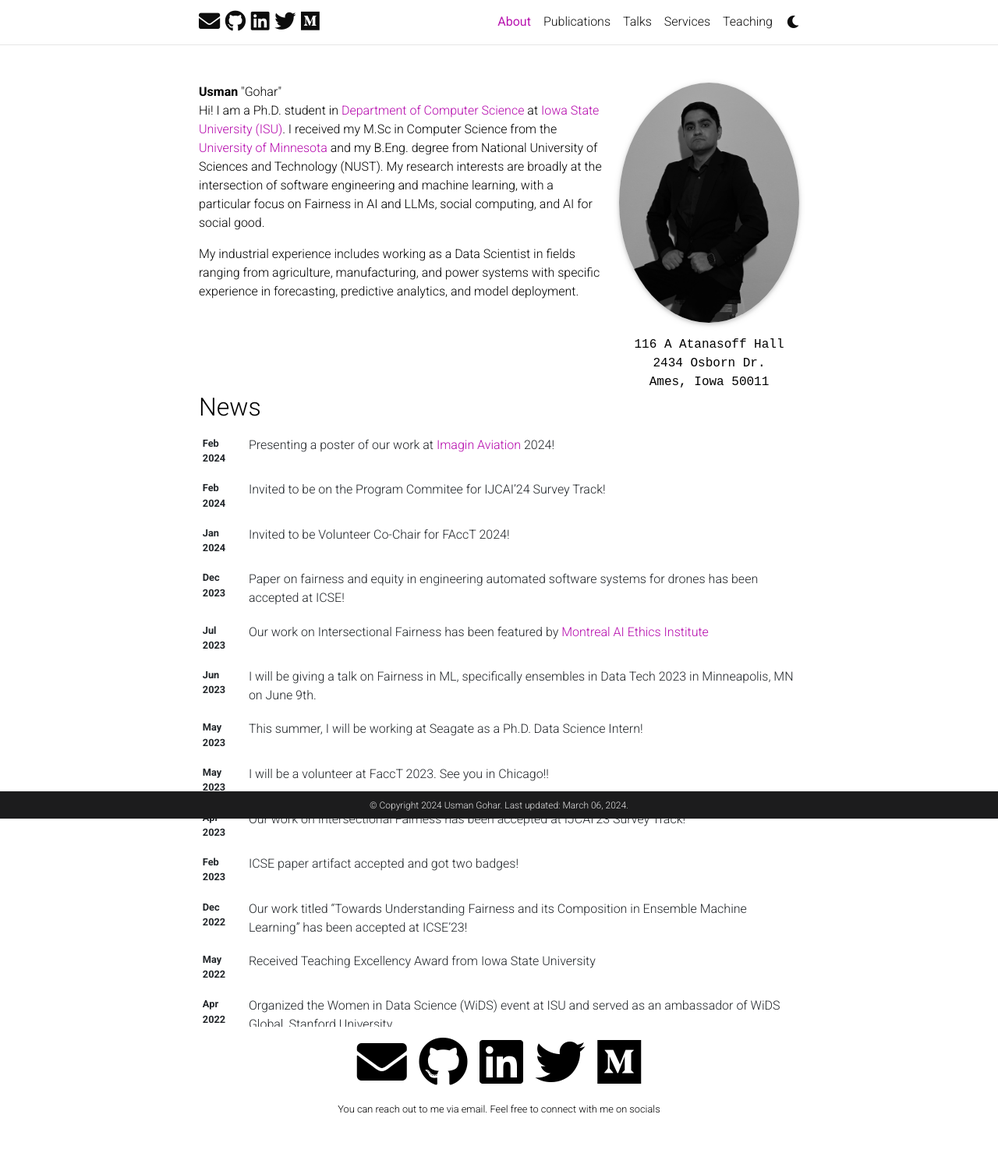
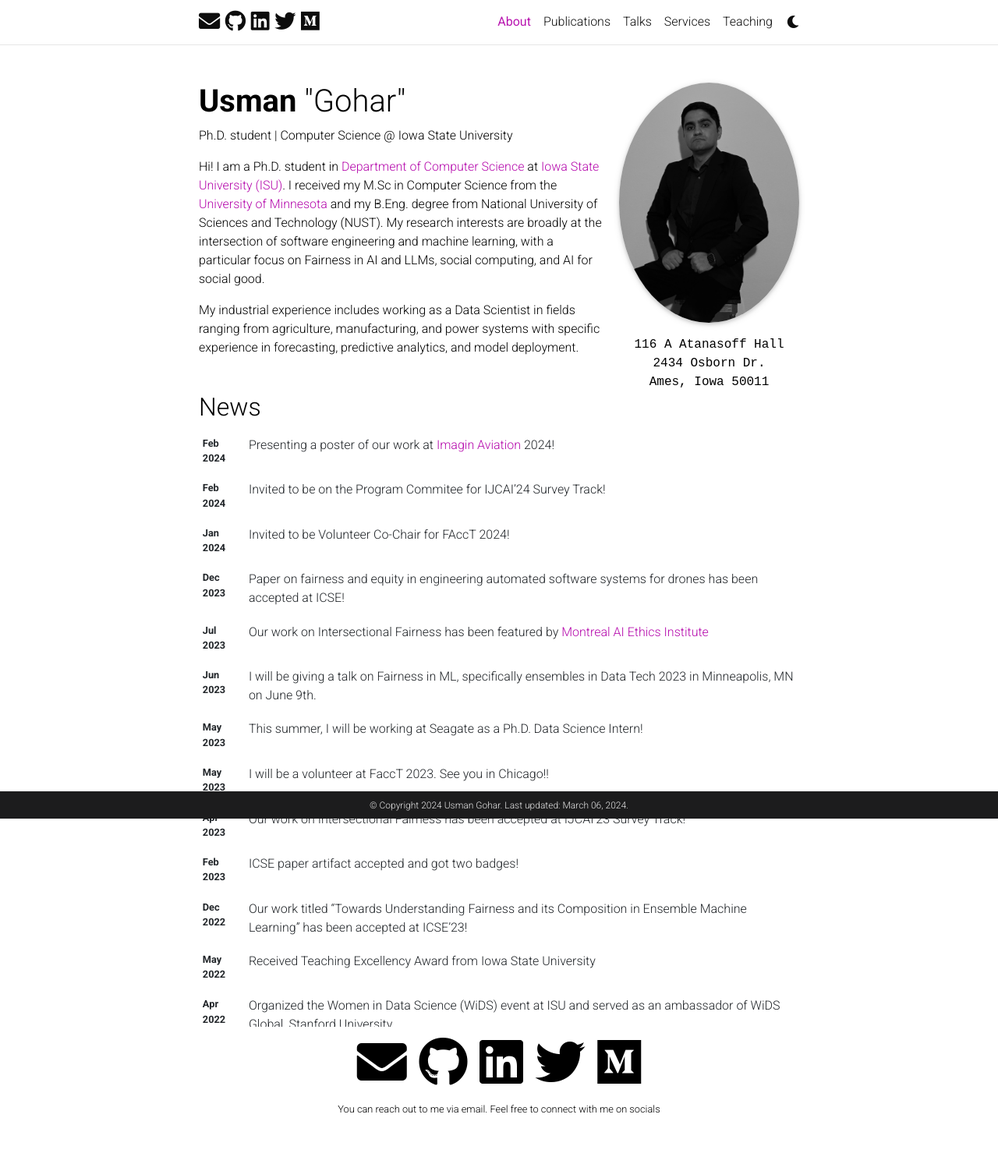
Before and after one commit to UsmanGohar/usmangohar.github.io, a Jekyll site: the page built from _pages/about.md, in a window 1280 px wide. Shown: the whole page at 78% size. Built offline with Jekyll 4.4.1, drawn with Linux system fonts in a browser that asks for light colours; full-size pictures stand in for the smaller copies a plugin makes; comment, search, counter and statistics services are not loaded; a style sheet for code colours, icons or effects is not loaded.

Commit message:
Update about.html

```diff
--- a/_layouts/about.html
+++ b/_layouts/about.html
@@ -30,7 +30,8 @@ layout: default
           {%- endif %}
 
           <div class="clearfix">
-            <span class="font-weight-bold">Usman</span> "Gohar"
+            <h1><span class="font-weight-bold">Usman</span> "Gohar"</h1>
+            <p>Ph.D. student | Computer Science @ Iowa State University</p>
             {{ content }}
           </div>
 
```
